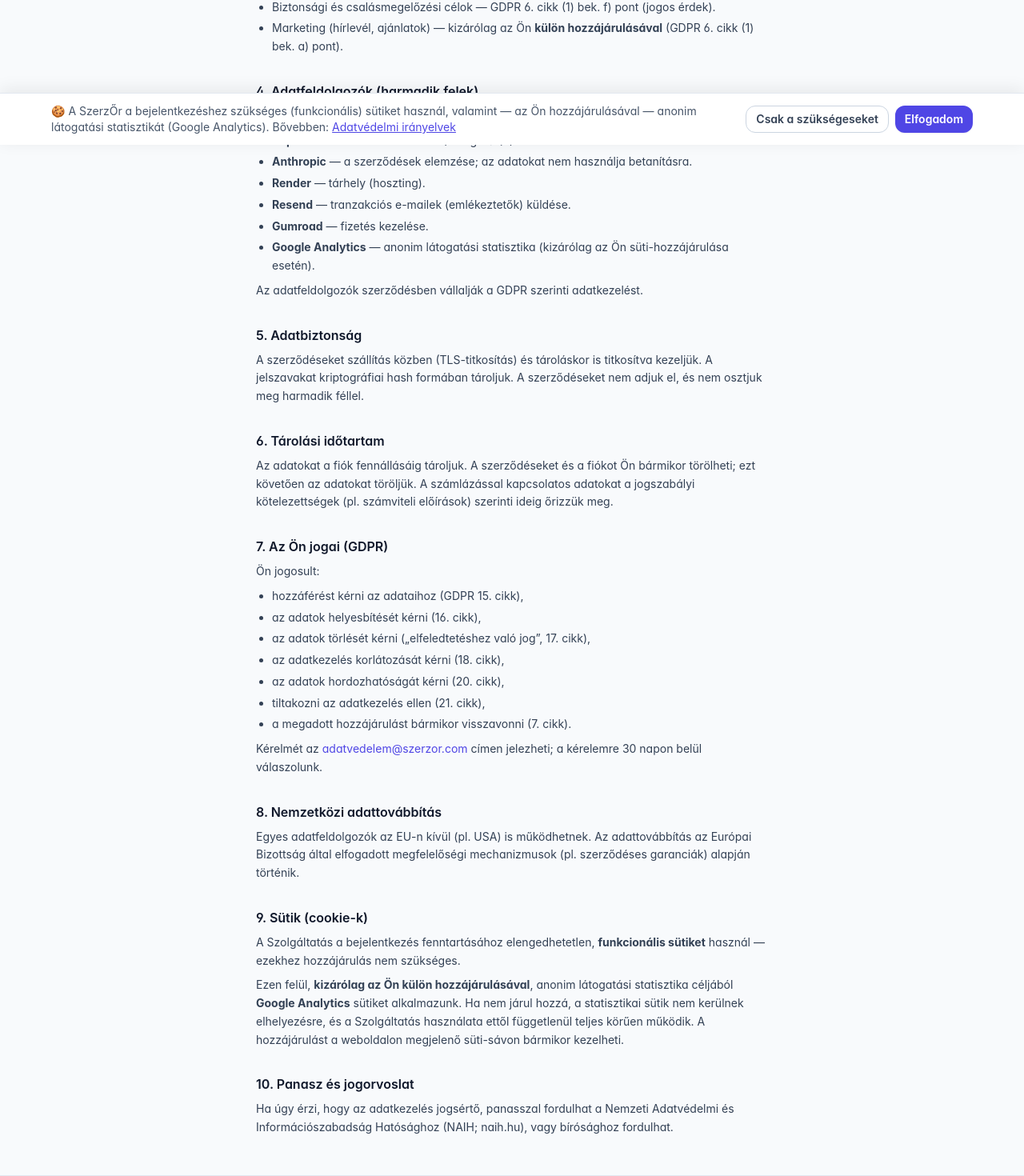
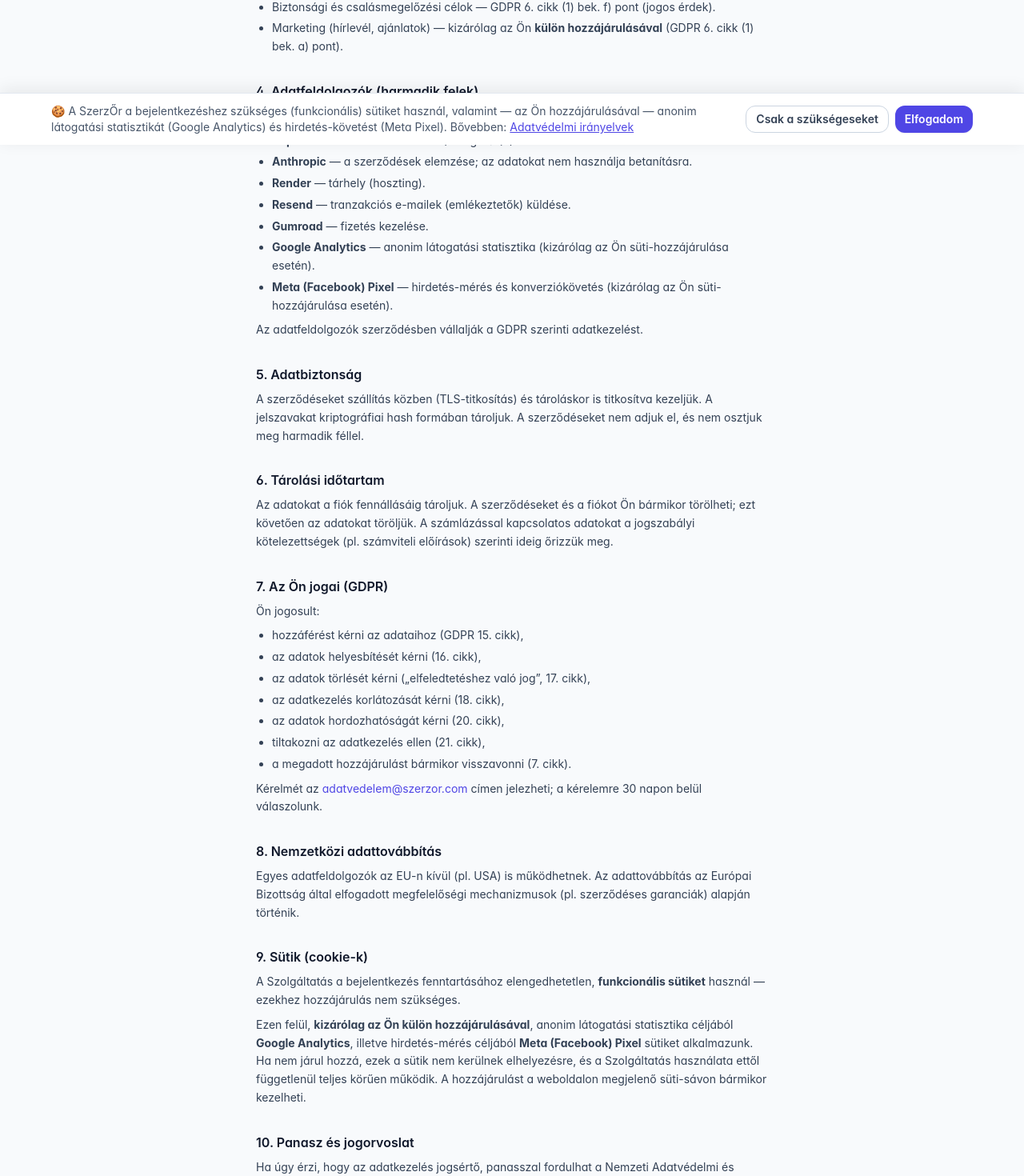
Before and after one commit to Nyulbelawoman/szerz-r, a Next.js app: page /adatvedelem in a window 1280 px wide. Shown: the part 619-2089 px from the top of the page at 80% size. Built offline with nearby package versions, Linux system fonts and the light colour scheme; no server answers.

Commit message:
Meta Pixel beépítve + konverziós események (CompleteRegistration, InitiateCheckout)

```diff
--- a/src/app/adatvedelem/page.tsx
+++ b/src/app/adatvedelem/page.tsx
@@ -53,6 +53,7 @@ export default function AdatvedelemPage() {
             <li><strong>Resend</strong> — tranzakciós e-mailek (emlékeztetők) küldése.</li>
             <li><strong>Gumroad</strong> — fizetés kezelése.</li>
             <li><strong>Google Analytics</strong> — anonim látogatási statisztika (kizárólag az Ön süti-hozzájárulása esetén).</li>
+            <li><strong>Meta (Facebook) Pixel</strong> — hirdetés-mérés és konverziókövetés (kizárólag az Ön süti-hozzájárulása esetén).</li>
           </ul>
           <p className="mt-2">Az adatfeldolgozók szerződésben vállalják a GDPR szerinti adatkezelést.</p>
         </section>
@@ -113,10 +114,10 @@ export default function AdatvedelemPage() {
           </p>
           <p className="mt-2">
             Ezen felül, <strong>kizárólag az Ön külön hozzájárulásával</strong>, anonim látogatási
-            statisztika céljából <strong>Google Analytics</strong> sütiket alkalmazunk. Ha nem
-            járul hozzá, a statisztikai sütik nem kerülnek elhelyezésre, és a Szolgáltatás
-            használata ettől függetlenül teljes körűen működik. A hozzájárulást a weboldalon
-            megjelenő süti-sávon bármikor kezelheti.
+            statisztika céljából <strong>Google Analytics</strong>, illetve hirdetés-mérés céljából{" "}
+            <strong>Meta (Facebook) Pixel</strong> sütiket alkalmazunk. Ha nem járul hozzá, ezek a
+            sütik nem kerülnek elhelyezésre, és a Szolgáltatás használata ettől függetlenül teljes
+            körűen működik. A hozzájárulást a weboldalon megjelenő süti-sávon bármikor kezelheti.
           </p>
         </section>
 
--- a/src/components/AuthForm.tsx
+++ b/src/components/AuthForm.tsx
@@ -3,6 +3,7 @@
 import { useState } from "react";
 import { useRouter } from "next/navigation";
 import Link from "next/link";
+import { trackPixel } from "@/lib/pixel";
 
 export default function AuthForm({ mode }: { mode: "signin" | "signup" }) {
   const router = useRouter();
@@ -27,6 +28,9 @@ export default function AuthForm({ mode }: { mode: "signin" | "signup" }) {
         setError(data.error || "Valami hiba történt.");
         setLoading(false);
         return;
+      }
+      if (isSignup) {
+        trackPixel("CompleteRegistration");
       }
       router.push("/dashboard");
       router.refresh();
--- a/src/components/CookieConsent.tsx
+++ b/src/components/CookieConsent.tsx
@@ -2,9 +2,13 @@
 
 import Script from "next/script";
 import { useEffect, useState } from "react";
+import { trackPixel } from "@/lib/pixel";
 
 const GA_ID = "G-PRHMS79LL3";
+const PIXEL_ID = "1734974754459673";
 const CONSENT_KEY = "sz_cookie_consent";
+
+const META_PIXEL_SNIPPET = `!function(f,b,e,v,n,t,s){if(f.fbq)return;n=f.fbq=function(){n.callMethod?n.callMethod.apply(n,arguments):n.queue.push(arguments)};if(!f._fbq)f._fbq=n;n.push=n;n.loaded=!0;n.version='2.0';n.queue=[];t=b.createElement(e);t.async=!0;t.src=v;s=b.getElementsByTagName(e)[0];s.parentNode.insertBefore(t,s)}(window,document,'script','https://connect.facebook.net/en_US/fbevents.js');fbq('init','${PIXEL_ID}');fbq('track','PageView');`;
 
 export default function CookieConsent() {
   // null = még nincs döntés (banner látható); accepted/declined = eltárolva
@@ -22,6 +26,19 @@ export default function CookieConsent() {
       setConsent(stored);
     }
     setReady(true);
+  }, []);
+
+  // Fizetési szándék követése: ha bármelyik Gumroad linkre kattintanak.
+  useEffect(() => {
+    function onDocClick(e: MouseEvent) {
+      const el = e.target as HTMLElement;
+      const a = el.closest?.("a") as HTMLAnchorElement | null;
+      if (a && a.href && a.href.includes("gumroad")) {
+        trackPixel("InitiateCheckout");
+      }
+    }
+    document.addEventListener("click", onDocClick);
+    return () => document.removeEventListener("click", onDocClick);
   }, []);
 
   function choose(value: "accepted" | "declined") {
@@ -42,6 +59,7 @@ export default function CookieConsent() {
           <Script id="sz-gtag-init" strategy="afterInteractive">
             {`window.dataLayer = window.dataLayer || []; function gtag(){dataLayer.push(arguments);} gtag('js', new Date()); gtag('config', '${GA_ID}');`}
           </Script>
+          <Script id="sz-fbq" strategy="afterInteractive" dangerouslySetInnerHTML={{ __html: META_PIXEL_SNIPPET }} />
         </>
       )}
 
@@ -50,7 +68,8 @@ export default function CookieConsent() {
           <div className="mx-auto flex max-w-6xl flex-col gap-3 sm:flex-row sm:items-center sm:justify-between">
             <p className="text-sm text-slate-600">
               🍪 A SzerzŐr a bejelentkezéshez szükséges (funkcionális) sütiket használ, valamint — az Ön
-              hozzájárulásával — anonim látogatási statisztikát (Google Analytics). Bővebben:{" "}
+              hozzájárulásával — anonim látogatási statisztikát (Google Analytics) és hirdetés-követést
+              (Meta Pixel). Bővebben:{" "}
               <a href="/adatvedelem" className="text-brand-600 underline">
                 Adatvédelmi irányelvek
               </a>
--- /dev/null
+++ b/src/lib/pixel.ts
@@ -0,0 +1,7 @@
+// Meta Pixel események küldése (csak akkor fut, ha a Pixel már betöltött).
+export function trackPixel(event: string, params?: Record<string, unknown>) {
+  const w = window as unknown as { fbq?: (...args: unknown[]) => void };
+  if (typeof w.fbq === "function") {
+    w.fbq("track", event, params);
+  }
+}
```
